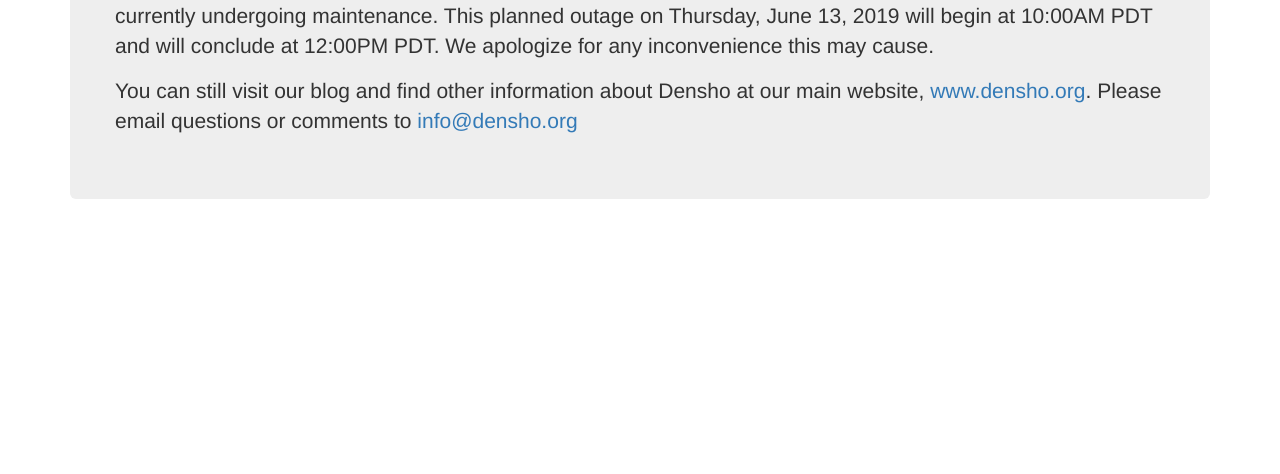
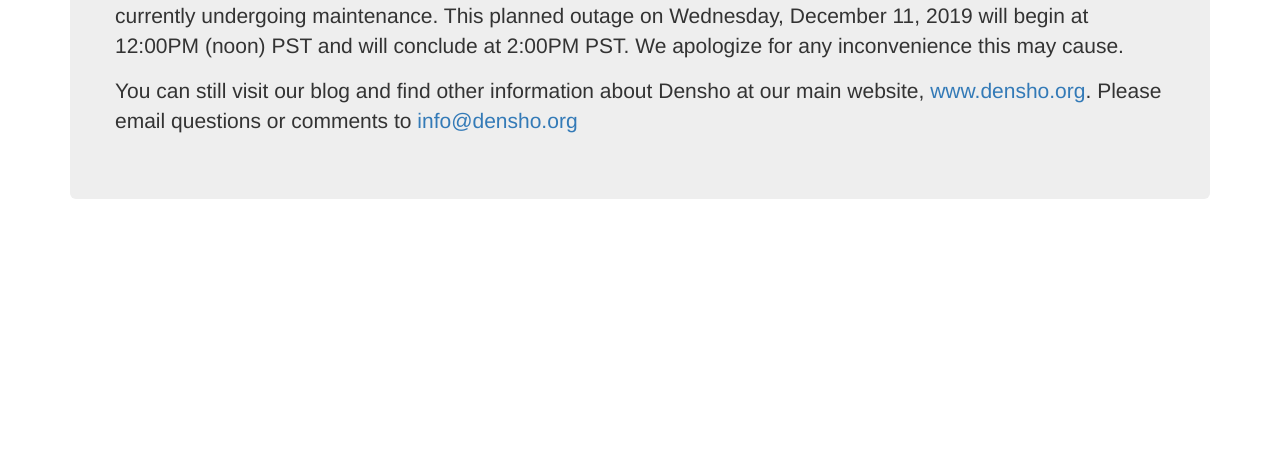
Before and after one commit to denshoproject/densho.github.io, a plain HTML site: page index.html in a window 1280 px wide. Shown: the part 326-800 px from the top of the page. Drawn offline with nearby package versions, Linux system fonts and the light colour scheme.

Commit message:
Update index.html text for 12/11/2019 outage

```diff
--- a/index.html
+++ b/index.html
@@ -16,7 +16,7 @@
         <div class="row">
                   <img src="http://maintenance.densho.org/images/denshoLogo-main-notagline.png" width="200px">
           <h1>We're sorry...</h1>
-          <p>The Densho websites, <b>ddr.densho.org</b>, <b>encyclopedia.densho.org</b> and <b>resourceguide.densho.org</b> are currently undergoing maintenance. This planned outage on Thursday, June 13, 2019 will begin at 10:00AM PDT and will conclude at 12:00PM PDT. We apologize for any inconvenience this may cause.</p>
+          <p>The Densho websites, <b>ddr.densho.org</b>, <b>encyclopedia.densho.org</b> and <b>resourceguide.densho.org</b> are currently undergoing maintenance. This planned outage on Wednesday, December 11, 2019 will begin at 12:00PM (noon) PST and will conclude at 2:00PM PST. We apologize for any inconvenience this may cause.</p>
           <p>You can still visit our blog and find other information about Densho at our main website, <a href="https://www.densho.org">www.densho.org</a>. Please email questions or comments to <a href="mailto:info@densho.org">info@densho.org</a></p>
         </div>
       </div>
```
